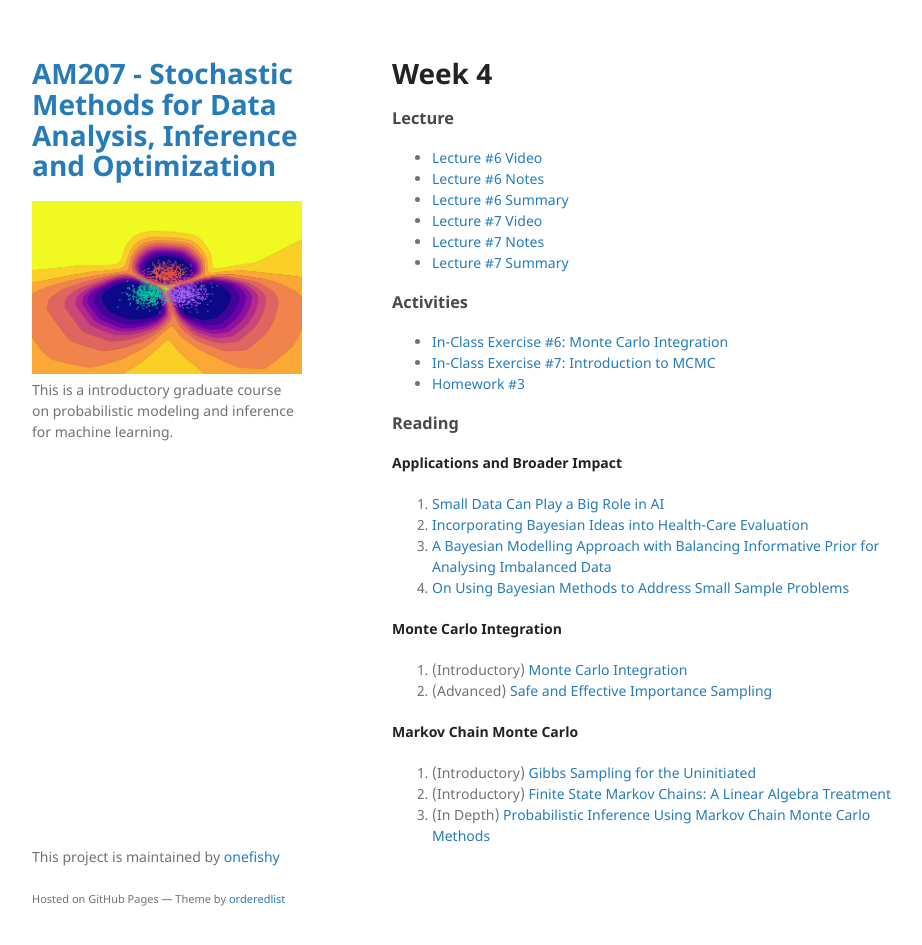
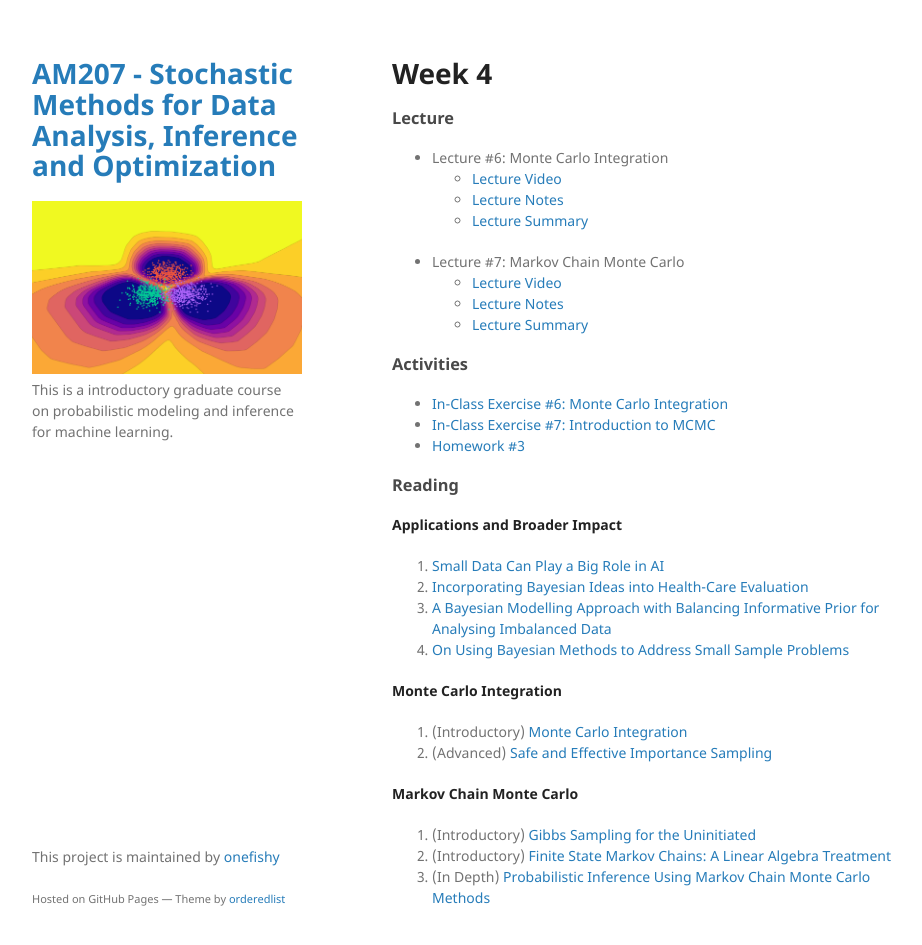
Before and after one commit to onefishy/am207, a Jekyll site: the page built from week4.md, in a window 1280 px wide and 978 px high. Shown: the top 945 px of the window, without its empty margins (178-1100 px from the left). Built offline with Jekyll 4.4.1, drawn with Linux system fonts in a browser that asks for light colours; our own code applies the rules of GitHub Pages for plain Markdown files.

Commit message:
Update week4.md

```diff
--- a/week4.md
+++ b/week4.md
@@ -2,12 +2,14 @@
 # Week 4
 
 ### Lecture
-- [Lecture #6 Video](https://youtu.be/aZ5dGdG3OhY)
-- [Lecture #6 Notes](https://github.com/onefishy/am207/blob/master/Lectures/lecture_6_notes.ipynb)
-- [Lecture #6 Summary](https://github.com/onefishy/am207/blob/master/Lectures/lecture_6_summary.ipynb)
-- [Lecture #7 Video](https://youtu.be/a9H0oo_8BiI)
-- [Lecture #7 Notes](https://github.com/onefishy/am207/blob/master/Lectures/lecture_7_notes.ipynb)
-- [Lecture #7 Summary](https://github.com/onefishy/am207/blob/master/Lectures/lecture_7_summary.ipynb)
+- Lecture #6: Monte Carlo Integration
+  - [Lecture Video](https://youtu.be/aZ5dGdG3OhY)
+  - [Lecture Notes](https://github.com/onefishy/am207/blob/master/Lectures/lecture_6_notes.ipynb)
+  - [Lecture Summary](https://github.com/onefishy/am207/blob/master/Lectures/lecture_6_summary.ipynb)
+- Lecture #7: Markov Chain Monte Carlo
+  - [Lecture Video](https://youtu.be/a9H0oo_8BiI)
+  - [Lecture Notes](https://github.com/onefishy/am207/blob/master/Lectures/lecture_7_notes.ipynb)
+  - [Lecture Summary](https://github.com/onefishy/am207/blob/master/Lectures/lecture_7_summary.ipynb)
 
 ### Activities
 - [In-Class Exercise #6: Monte Carlo Integration](https://deepnote.com/workspace/weiwei-pan-2902decb-902f-40cc-9fa6-af2e3f31f15b/project/AM207Fall202106montecarlointegration-9e63aca3-cf69-45c3-b08c-e0e7f77c549b)
```
